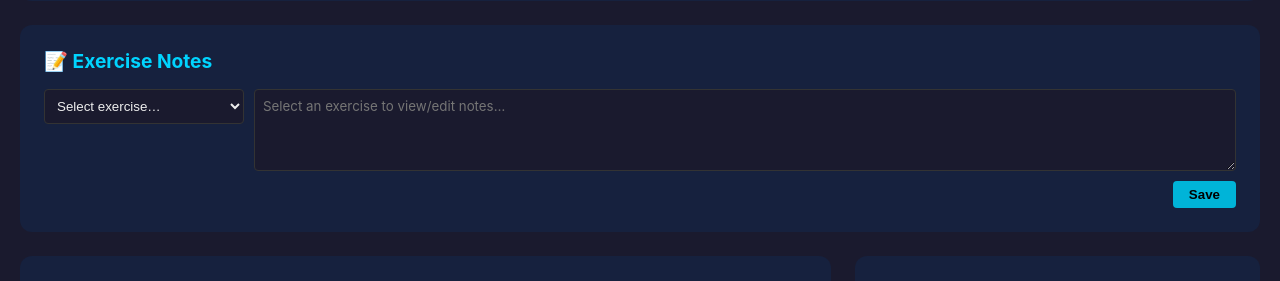
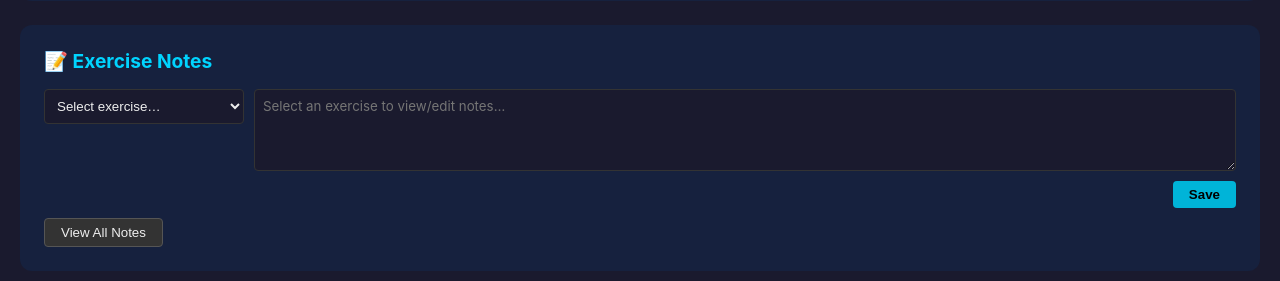
Before and after one commit to jameshclegg/excercise-tracker, a Flask app: template templates/index.html in a window 1280 px wide. Shown: the part 1132-1413 px from the top of the page. Run offline with Flask 3, Linux system fonts and the light colour scheme; the template is opened without the code that fills it: most values are stand-ins (such as "Sample title", 1, 10 or a date in 2020); some libraries are stand-ins or nearby versions.

Commit message:
Add view/hide all notes toggle button
Co-authored-by: Copilot <223556219+Copilot@users.noreply.github.com>

```diff
--- a/templates/index.html
+++ b/templates/index.html
@@ -302,6 +302,10 @@
                     </div>
                 </div>
             </div>
+            <div style="margin-top:10px;">
+                <button id="toggleAllNotes" onclick="toggleAllNotes()" style="padding:6px 16px; background:#333; color:#eee; border:1px solid #555; border-radius:4px; cursor:pointer;">View All Notes</button>
+            </div>
+            <div id="allNotesDisplay" style="display:none; margin-top:12px;"></div>
         </div>
 
         <!-- 3. Weekly Volume + Category Balance -->
@@ -1035,6 +1039,34 @@
                 status.style.color = '#f44';
             }
         }
+
+        function toggleAllNotes() {
+            const container = document.getElementById('allNotesDisplay');
+            const btn = document.getElementById('toggleAllNotes');
+            if (container.style.display === 'none') {
+                const exerciseList = {{ exercises | tojson }};
+                const exMap = {};
+                exerciseList.forEach(e => { exMap[e.code] = e.name; });
+                const codes = Object.keys(notesCache).sort();
+                if (codes.length === 0) {
+                    container.innerHTML = '<p style="color:#888;">No notes yet.</p>';
+                } else {
+                    container.innerHTML = codes.map(code => {
+                        const name = exMap[code] || code;
+                        const text = notesCache[code].replace(/</g, '&lt;').replace(/\n/g, '<br>');
+                        return `<div style="margin-bottom:12px; padding:8px 12px; background:#1a1a2e; border-left:3px solid #00b4d8; border-radius:4px;">
+                            <strong style="color:#00b4d8;">${code} — ${name}</strong><br>
+                            <span style="color:#ccc;">${text}</span>
+                        </div>`;
+                    }).join('');
+                }
+                container.style.display = 'block';
+                btn.textContent = 'Hide All Notes';
+            } else {
+                container.style.display = 'none';
+                btn.textContent = 'View All Notes';
+            }
+        }
     </script>
 </body>
 </html>
```
